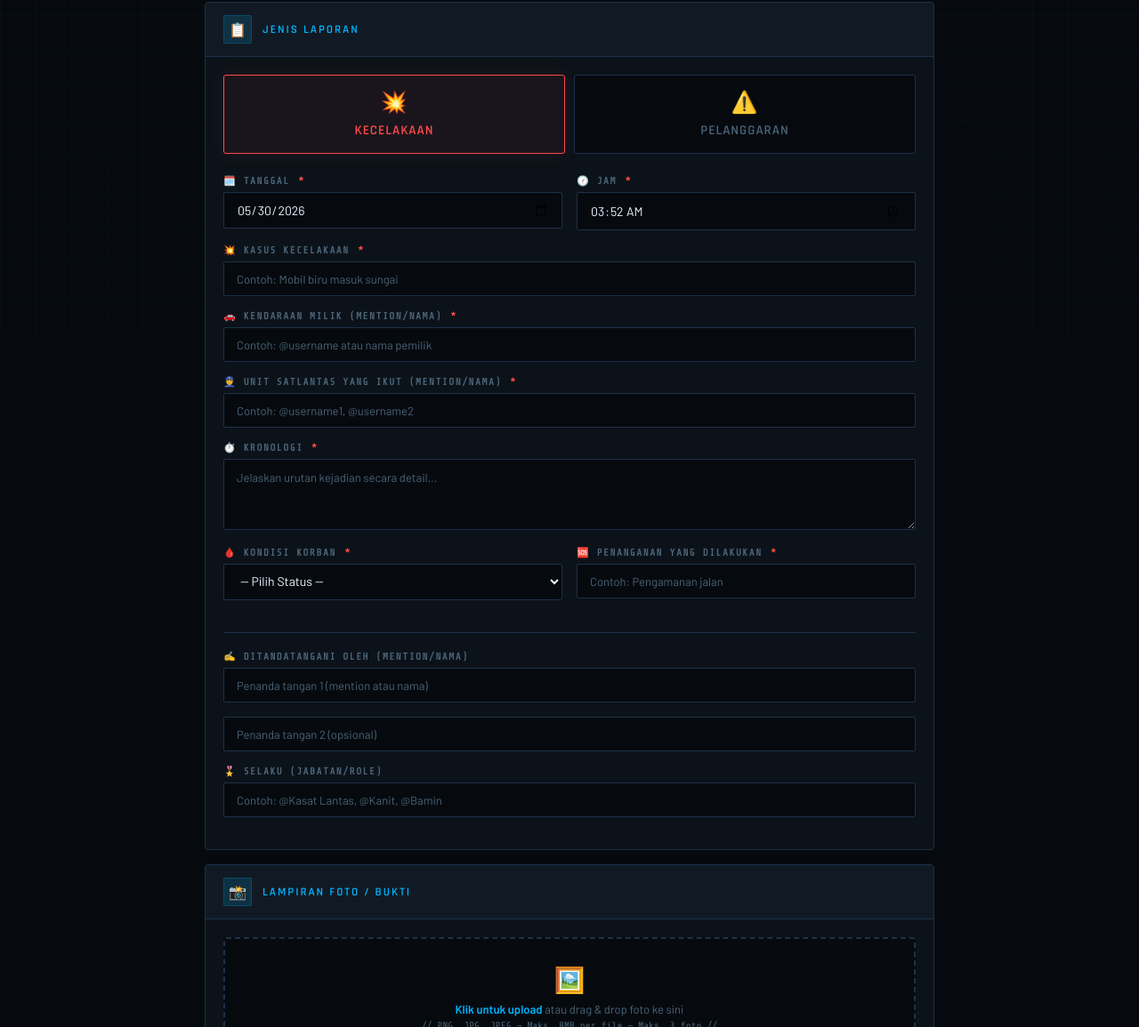
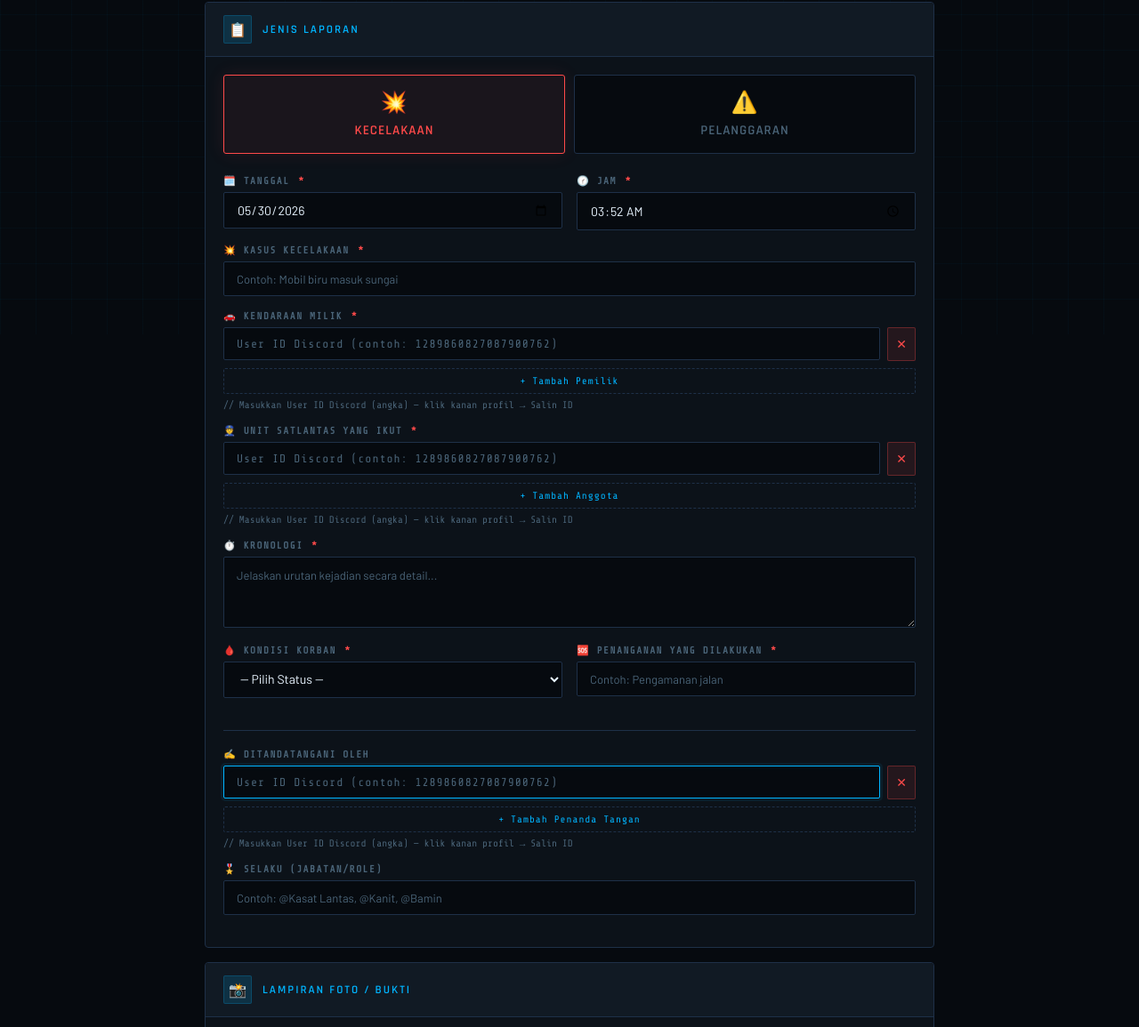
Before and after one commit to smilebotstore/Tesweb, a plain HTML site: page index.html in a window 1280 px wide. Shown: the part 424-1579 px from the top of the page at 89% size. Drawn offline with nearby package versions, Linux system fonts and the light colour scheme.

Commit message:
Update index.html

```diff
--- a/index.html
+++ b/index.html
@@ -277,6 +277,65 @@
     animation: fadeIn 0.3s ease;
   }
   .form-panel.active { display: block; }
+
+  /* ID LIST */
+  .id-list {
+    display: flex;
+    flex-direction: column;
+    gap: 8px;
+    margin-bottom: 8px;
+  }
+
+  .id-row {
+    display: flex;
+    gap: 8px;
+    align-items: center;
+    animation: fadeIn 0.2s ease;
+  }
+
+  .id-row input {
+    flex: 1;
+    font-family: 'Share Tech Mono', monospace;
+    font-size: 13px;
+    letter-spacing: 1px;
+  }
+
+  .id-row-remove {
+    background: rgba(255,74,74,0.1);
+    border: 1px solid rgba(255,74,74,0.3);
+    border-radius: 2px;
+    color: var(--accent2);
+    width: 32px;
+    height: 38px;
+    cursor: pointer;
+    font-size: 14px;
+    display: flex;
+    align-items: center;
+    justify-content: center;
+    flex-shrink: 0;
+    transition: background 0.2s;
+  }
+
+  .id-row-remove:hover { background: rgba(255,74,74,0.25); }
+
+  .add-id-btn {
+    background: transparent;
+    border: 1px dashed var(--border);
+    border-radius: 2px;
+    color: var(--accent);
+    font-family: 'Share Tech Mono', monospace;
+    font-size: 11px;
+    letter-spacing: 1px;
+    padding: 7px 14px;
+    cursor: pointer;
+    width: 100%;
+    transition: all 0.2s;
+  }
+
+  .add-id-btn:hover {
+    border-color: var(--accent);
+    background: var(--glow);
+  }
 
   /* ACCESS CODE */
   .access-section {
@@ -633,12 +692,16 @@
           <input type="text" id="kec-kasus" placeholder="Contoh: Mobil biru masuk sungai">
         </div>
         <div class="field">
-          <label>🚗 Kendaraan Milik (Mention/Nama) <span class="required-mark">*</span></label>
-          <input type="text" id="kec-kendaraan" placeholder="Contoh: @username atau nama pemilik">
+          <label>🚗 Kendaraan Milik <span class="required-mark">*</span></label>
+          <div class="id-list" id="kec-kendaraan-list"></div>
+          <button type="button" class="add-id-btn" onclick="addIdRow('kec-kendaraan-list')">+ Tambah Pemilik</button>
+          <div class="lock-hint" style="margin-top:6px;">// Masukkan User ID Discord (angka) — klik kanan profil → Salin ID</div>
         </div>
         <div class="field">
-          <label>👮 Unit Satlantas yang Ikut (Mention/Nama) <span class="required-mark">*</span></label>
-          <input type="text" id="kec-unit" placeholder="Contoh: @username1, @username2">
+          <label>👮 Unit Satlantas yang Ikut <span class="required-mark">*</span></label>
+          <div class="id-list" id="kec-unit-list"></div>
+          <button type="button" class="add-id-btn" onclick="addIdRow('kec-unit-list')">+ Tambah Anggota</button>
+          <div class="lock-hint" style="margin-top:6px;">// Masukkan User ID Discord (angka) — klik kanan profil → Salin ID</div>
         </div>
         <div class="field">
           <label>⏱️ Kronologi <span class="required-mark">*</span></label>
@@ -662,11 +725,10 @@
         </div>
         <div class="divider"></div>
         <div class="field">
-          <label>✍️ Ditandatangani Oleh (Mention/Nama)</label>
-          <input type="text" id="kec-ttd1" placeholder="Penanda tangan 1 (mention atau nama)">
-        </div>
-        <div class="field">
-          <input type="text" id="kec-ttd2" placeholder="Penanda tangan 2 (opsional)">
+          <label>✍️ Ditandatangani Oleh</label>
+          <div class="id-list" id="kec-ttd-list"></div>
+          <button type="button" class="add-id-btn" onclick="addIdRow('kec-ttd-list')">+ Tambah Penanda Tangan</button>
+          <div class="lock-hint" style="margin-top:6px;">// Masukkan User ID Discord (angka) — klik kanan profil → Salin ID</div>
         </div>
         <div class="field">
           <label>🎖️ Selaku (Jabatan/Role)</label>
@@ -686,7 +748,9 @@
         </div>
         <div class="field">
           <label>👮 Penangkap <span class="required-mark">*</span></label>
-          <input type="text" id="pel-penangkap" placeholder="Contoh: @username1 @username2">
+          <div class="id-list" id="pel-penangkap-list"></div>
+          <button type="button" class="add-id-btn" onclick="addIdRow('pel-penangkap-list')">+ Tambah Penangkap</button>
+          <div class="lock-hint" style="margin-top:6px;">// Masukkan User ID Discord (angka) — klik kanan profil → Salin ID</div>
         </div>
         <div class="field">
           <label>📝 Keterangan Tambahan</label>
@@ -750,6 +814,28 @@
       document.getElementById('btn-pelanggaran').classList.add('active-pelanggaran');
       document.getElementById('panel-pelanggaran').classList.add('active');
     }
+  }
+
+  // ── ID ROW SYSTEM ───────────────────────────────────────────────────────────
+  function addIdRow(listId) {
+    const list = document.getElementById(listId);
+    const row = document.createElement('div');
+    row.className = 'id-row';
+    row.innerHTML = `
+      <input type="text" placeholder="User ID Discord (contoh: 1289860827087900762)" inputmode="numeric" oninput="this.value=this.value.replace(/[^0-9]/g,'')">
+      <button type="button" class="id-row-remove" onclick="this.parentElement.remove()" title="Hapus">✕</button>
+    `;
+    list.appendChild(row);
+    row.querySelector('input').focus();
+  }
+
+  function getMentions(listId) {
+    const list = document.getElementById(listId);
+    if (!list) return '';
+    const ids = Array.from(list.querySelectorAll('input'))
+      .map(i => i.value.trim())
+      .filter(Boolean);
+    return ids.map(id => `<@${id}>`).join(' ');
   }
 
   // ── FILE UPLOAD ─────────────────────────────────────────────────────────────
@@ -817,16 +903,15 @@
     const tanggal = formatDate(document.getElementById('kec-tanggal').value);
     const jam = formatTime(document.getElementById('kec-jam').value);
     const kasus = document.getElementById('kec-kasus').value.trim();
-    const kendaraan = document.getElementById('kec-kendaraan').value.trim();
-    const unit = document.getElementById('kec-unit').value.trim();
+    const kendaraan = getMentions('kec-kendaraan-list');
+    const unit = getMentions('kec-unit-list');
     const kronologi = document.getElementById('kec-kronologi').value.trim();
     const kondisi = document.getElementById('kec-kondisi').value;
     const penanganan = document.getElementById('kec-penanganan').value.trim();
-    const ttd1 = document.getElementById('kec-ttd1').value.trim();
-    const ttd2 = document.getElementById('kec-ttd2').value.trim();
+    const ttdMentions = getMentions('kec-ttd-list');
     const selaku = document.getElementById('kec-selaku').value.trim();
 
-    const ttdLine = [ttd1, ttd2].filter(Boolean).join('\n');
+    const ttdLine = ttdMentions || '-';
     const selakuLine = selaku ? `\nSelaku\n${selaku}` : '';
 
     const content = [
@@ -874,13 +959,13 @@
   function buildPelanggaranEmbed() {
     const nama = document.getElementById('pel-nama').value.trim();
     const pasal = document.getElementById('pel-jenis').value.trim();
-    const penangkap = document.getElementById('pel-penangkap').value.trim();
+    const penangkap = getMentions('pel-penangkap-list');
     const keterangan = document.getElementById('pel-keterangan').value.trim();
 
     const content = [
       `NAMA: ${nama}`,
       `PASAL: ${pasal}`,
-      `PENANGKAP: ${penangkap}`,
+      `PENANGKAP: ${penangkap || '-'}`,
       keterangan ? `KETERANGAN: ${keterangan}` : ''
     ].filter(Boolean).join('\n');
 
@@ -892,7 +977,7 @@
         fields: [
           { name: 'NAMA', value: nama },
           { name: 'PASAL', value: pasal },
-          { name: 'PENANGKAP', value: penangkap },
+          { name: 'PENANGKAP', value: penangkap || '-' },
           ...(keterangan ? [{ name: 'KETERANGAN', value: keterangan }] : []),
         ],
         footer: { text: '"Setia Sigap untuk Nusantara" • SATLANTAS' },
@@ -908,8 +993,8 @@
         document.getElementById('kec-tanggal').value &&
         document.getElementById('kec-jam').value &&
         document.getElementById('kec-kasus').value.trim() &&
-        document.getElementById('kec-kendaraan').value.trim() &&
-        document.getElementById('kec-unit').value.trim() &&
+        (getMentions('kec-kendaraan-list') || true) &&
+        (getMentions('kec-unit-list') || true) &&
         document.getElementById('kec-kronologi').value.trim() &&
         document.getElementById('kec-kondisi').value &&
         document.getElementById('kec-penanganan').value.trim()
@@ -918,7 +1003,7 @@
       return (
         document.getElementById('pel-nama').value.trim() &&
         document.getElementById('pel-jenis').value.trim() &&
-        document.getElementById('pel-penangkap').value.trim()
+        getMentions('pel-penangkap-list')
       );
     }
   }
@@ -997,6 +1082,12 @@
     t._timer = setTimeout(() => t.classList.remove('show'), 3800);
   }
 
+  // Init default ID rows
+  addIdRow('pel-penangkap-list');
+  addIdRow('kec-unit-list');
+  addIdRow('kec-kendaraan-list');
+  addIdRow('kec-ttd-list');
+
   // Set default date/time
   const now = new Date();
   const pad = n => String(n).padStart(2,'0');
@@ -1004,4 +1095,4 @@
   document.getElementById('kec-jam').value = `${pad(now.getHours())}:${pad(now.getMinutes())}`;
 </script>
 </body>
-</html>
+  </html>
```
